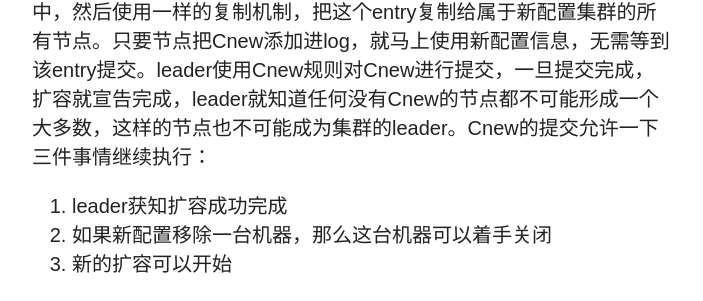
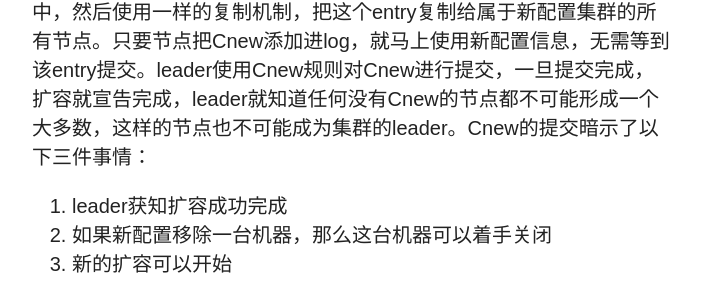
Before and after one commit to wuyu201321060203/wuyu201321060203.github.io, a Jekyll site: the page built from _posts/2014-09-13-Raft.md, in a window 1280 px wide and 900 px high, scrolled down 14611 px. Shown: the part 288-589 px from the top of the window, without its empty margins (318-1021 px from the left). Built offline with Jekyll 4.4.1, drawn with Linux system fonts in a browser that asks for light colours; nearby versions of some CDN libraries; comment, search, counter and statistics services are not loaded; some of the changed text lies outside the part shown.

Commit message:
Merge https://github.com/wuyu201321060203/wuyu201321060203.github.io

```diff
--- a/_posts/2014-09-13-Raft.md
+++ b/_posts/2014-09-13-Raft.md
@@ -177,7 +177,7 @@ joint consensus允许集群配置平滑过渡而不失去安全和一致性，
 
 注意就是这个交集让集群不可能存在两个互相独立，没有交集的大多数群体。因此系统中不会同时存在两个leader（一个由旧配置集群选举出来，一个由新配置集群选举出来），因此扩容是安全的，集群可以直接从旧配置转向新配置。
 
-当leader收到添加或删除一台机器的请求，它将该Cnew添加到自己的log中，然后使用一样的复制机制，把这个entry复制给属于新配置集群的所有节点。只要节点把Cnew添加进log，就马上使用新配置信息，无需等到该entry提交。leader使用Cnew规则对Cnew进行提交，一旦提交完成，扩容就宣告完成，leader就知道任何没有Cnew的节点都不可能形成一个大多数，这样的节点也不可能成为集群的leader。Cnew的提交允许一下三件事情继续执行：
+当leader收到添加或删除一台机器的请求，它将该Cnew添加到自己的log中，然后使用一样的复制机制，把这个entry复制给属于新配置集群的所有节点。只要节点把Cnew添加进log，就马上使用新配置信息，无需等到该entry提交。leader使用Cnew规则对Cnew进行提交，一旦提交完成，扩容就宣告完成，leader就知道任何没有Cnew的节点都不可能形成一个大多数，这样的节点也不可能成为集群的leader。Cnew的提交暗示了以下三件事情：
 
 1. leader获知扩容成功完成
 2. 如果新配置移除一台机器，那么这台机器可以着手关闭
```
